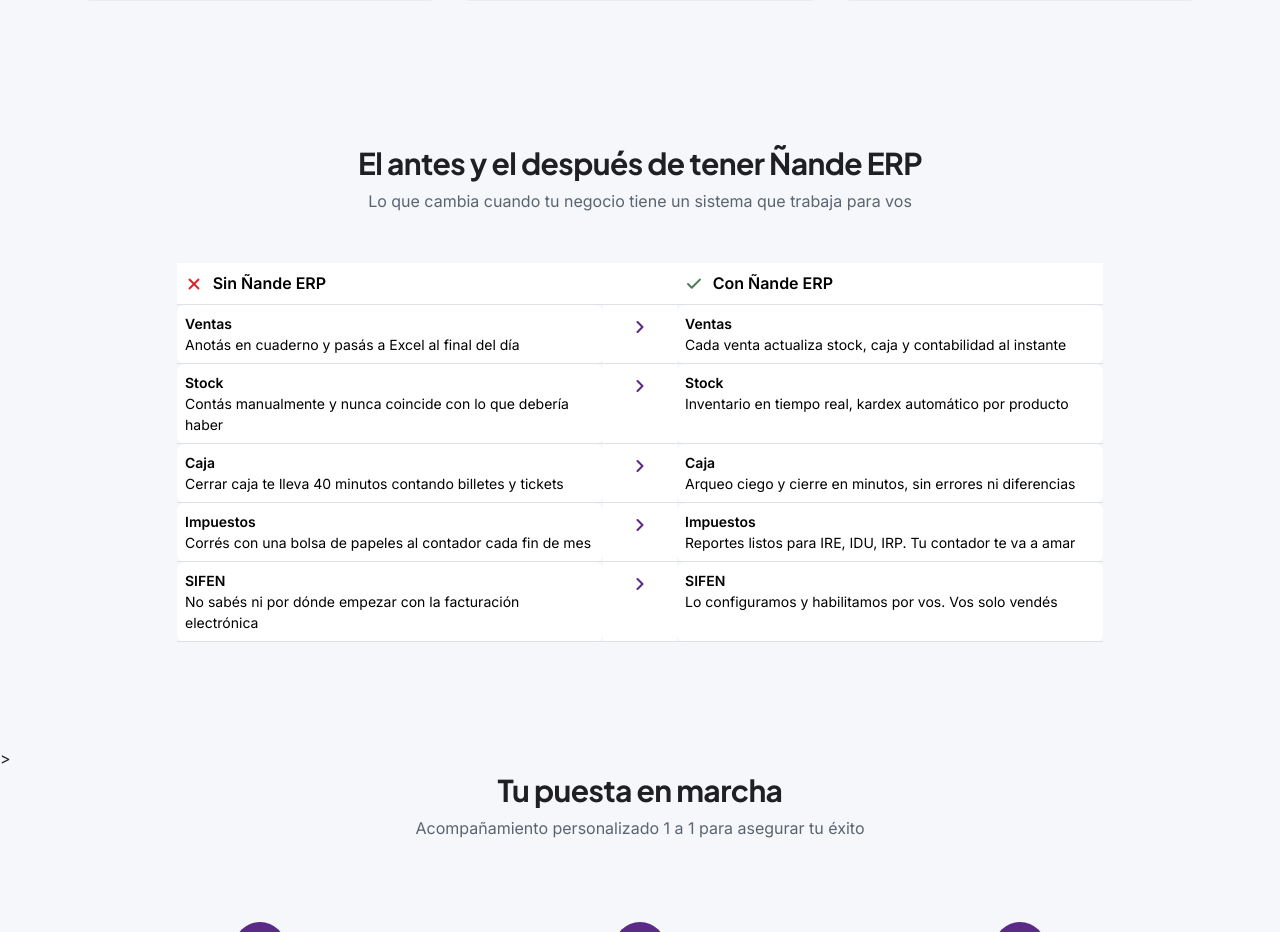
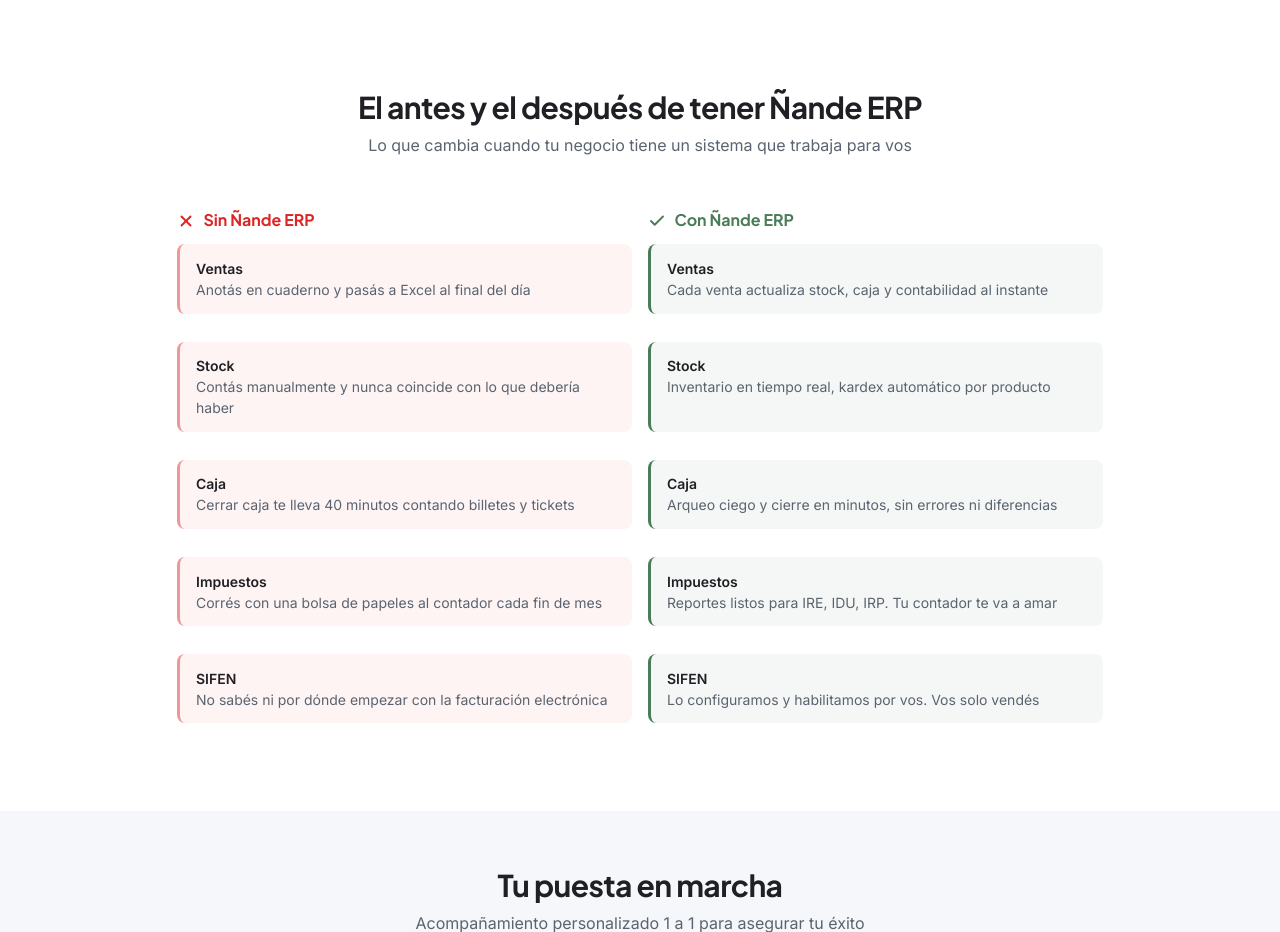
Before and after one commit to victor220888/guaranisoft-landing, a FastAPI app: page /nande-erp in a window 1280 px wide. Shown: the part 4211-5143 px from the top of the page. Run offline with FastAPI, Linux system fonts and the light colour scheme.

Commit message:
fix(landing): reparar HTML roto, hero corporativo, comparativa y navbar
- index.html: <section class="como-funciona"> quedaba abierta y anidaba
  "Casos de Uso" y "Antes vs Después"; además había un `</section>>`.
  Ahora las secciones abren y cierran donde corresponde.
- corp-hero: el refactor tipográfico había subido .hero .tagline a
  clamp(...,2.5rem). Se acota solo dentro de .corp-hero para no tocar
  el h1 de /nande-erp.
- comparativa: se reemplaza <table class="table"> por una grilla de
  tarjetas en pares, sin bordes de Bootstrap ni scroll horizontal.
- navbar: breakpoint parametrizado en base.html; /nande-erp usa
  expand-xl y pierde 3 enlaces secundarios. Texto sin cambios.

Co-Authored-By: Claude Opus 4.8 <noreply@anthropic.com>

```diff
--- a/static/css/landing.css
+++ b/static/css/landing.css
@@ -118,6 +118,17 @@ h1, h2 { font-weight: 700; }
     box-shadow: var(--shadow-md);
 }
 .navbar-landing img { height: 38px; }
+/* El <ul> solo se alinea en fila cuando el navbar ya está expandido; cada
+   página elige su breakpoint vía el bloque navbar_expand de base.html */
+@media (min-width: 992px) {
+    .navbar-expand-lg .navbar-nav-inline { align-items: center; gap: 0.5rem; }
+}
+@media (min-width: 1200px) {
+    .navbar-expand-xl .navbar-nav-inline { align-items: center; gap: 0.5rem; }
+}
+@media (max-width: 1199.98px) {
+    .navbar-landing img { height: 32px; }
+}
 .navbar-landing .nav-link {
     color: var(--gris-medio);
     font-weight: 500;
@@ -1027,6 +1038,15 @@ footer a:focus-visible {
     line-height: 1.1;
 }
 .corp-hero-wordmark span { color: var(--verde); }
+/* El hero corporativo lleva wordmark + tagline: sin esto el par compite con
+   el h1 de /nande-erp, que sí debe ir en la escala grande de .hero .tagline */
+.corp-hero .corp-hero-wordmark { font-size: clamp(1.75rem, 4vw, 2.25rem); }
+.corp-hero .tagline {
+    font-size: var(--text-lg);
+    font-weight: 600;
+    letter-spacing: -0.01em;
+    max-width: 34ch;
+}
 .corp-producto-card {
     background: var(--blanco);
     border: 1px solid var(--borde);
@@ -1205,27 +1225,32 @@ footer a:focus-visible {
     letter-spacing: 0.02em;
 }
 
-/* ── Tabla comparativa Antes vs Después ─────────────────────────────── */
-.comparativa-mal {
-    background: rgba(220, 38, 38, 0.05);
+/* ── Comparativa Antes vs Después ───────────────────────────────────── */
+.comparativa-head {
+    margin-bottom: var(--space-3);
+    font-family: var(--font-display);
+    font-weight: 700;
+    font-size: var(--text-base);
+}
+.comparativa-head-mal { color: #DC2626; }
+.comparativa-head-bien { color: var(--verde); }
+.comparativa-row + .comparativa-row { margin-top: var(--space-3); }
+.comparativa-mal,
+.comparativa-bien {
+    height: 100%;
     border-radius: var(--radius-sm);
     padding: 0.85rem 1rem;
     font-size: var(--text-sm);
     color: var(--gris-medio);
     line-height: 1.5;
 }
+.comparativa-mal {
+    background: rgba(220, 38, 38, 0.05);
+    border-left: 3px solid rgba(220, 38, 38, 0.45);
+}
 .comparativa-bien {
     background: rgba(74, 124, 89, 0.06);
-    border-radius: var(--radius-sm);
-    padding: 0.85rem 1rem;
-    font-size: var(--text-sm);
-    color: var(--gris-medio);
-    line-height: 1.5;
+    border-left: 3px solid var(--verde);
 }
-.comparativa-flecha { padding: 0.5rem 0; }
-
-@media (prefers-reduced-motion: reduce) {
-    .comparativa-mal,
-    .comparativa-bien,
-    .comparativa-flecha { transition: none; }
-}
+.comparativa-mal strong,
+.comparativa-bien strong { color: var(--gris-texto); }
--- a/templates/base.html
+++ b/templates/base.html
@@ -26,7 +26,7 @@
 </svg>
 
 <!-- ═══ Navbar ═════════════════════════════════════════════════════════ -->
-<nav class="navbar navbar-landing fixed-top navbar-expand-lg" aria-label="Navegación principal">
+<nav class="navbar navbar-landing fixed-top navbar-expand-{% block navbar_expand %}lg{% endblock %}" aria-label="Navegación principal">
     <div class="container">
         {% block navbar_brand %}{% endblock %}
         <button class="navbar-toggler" type="button" data-bs-toggle="collapse" data-bs-target="#navMain"
@@ -34,7 +34,7 @@
             <span class="navbar-toggler-icon"></span>
         </button>
         <div class="collapse navbar-collapse" id="navMain">
-            <ul class="navbar-nav ms-auto align-items-lg-center gap-lg-2">
+            <ul class="navbar-nav ms-auto navbar-nav-inline">
                 {% block nav_items %}{% endblock %}
             </ul>
         </div>
--- a/templates/index.html
+++ b/templates/index.html
@@ -49,12 +49,11 @@
             <img src="/static/img/logo-compacto.svg" alt="Ñande ERP" width="320" height="100">
         </a>{% endblock %}
 
+{% block navbar_expand %}xl{% endblock %}
+
 {% block nav_items %}
                 <li class="nav-item"><a class="nav-link" href="#pilares">Por qué Ñande</a></li>
-                <li class="nav-item"><a class="nav-link" href="#problemas">¿Problemas?</a></li>
                 <li class="nav-item"><a class="nav-link" href="#modulos">Módulos</a></li>
-                <li class="nav-item"><a class="nav-link" href="#casos-uso">Casos reales</a></li>
-                <li class="nav-item"><a class="nav-link" href="#antes-despues">Antes y después</a></li>
                 <li class="nav-item"><a class="nav-link" href="#precios">Precios</a></li>
                 <li class="nav-item"><a class="nav-link" href="#contacto">Contacto</a></li>
                 <li class="nav-item"><a class="nav-link corp-nav-link" href="/">Guaraní<span>Soft</span></a></li>
@@ -348,9 +347,6 @@
     </div>
 </section>
 
-<!-- ═══ Cómo funciona ═══════════════════════════════════════════════════ -->
-<section class="como-funciona section-compact" id="como-funciona" aria-labelledby="como-funciona-heading">
-
 <!-- ===== Casos de Uso ===== -->
 <section class="casos-uso section-compact" id="casos-uso" aria-labelledby="casos-uso-heading">
     <div class="container">
@@ -399,54 +395,50 @@
         </div>
         <div class="row justify-content-center fade-in">
             <div class="col-lg-10">
-                <div class="table-responsive">
-                    <table class="table comparativa-table" aria-label="Comparación: Sin Ñande ERP vs Con Ñande ERP">
-                        <thead>
-                            <tr>
-                                <th scope="col" style="width:46%">
-                                    <svg viewBox="0 0 24 24" width="18" height="18" fill="none" stroke="#DC2626" stroke-width="2.5" stroke-linecap="round" style="vertical-align:-4px;margin-right:0.35rem"><line x1="18" y1="6" x2="6" y2="18"/><line x1="6" y1="6" x2="18" y2="18"/></svg>
-                                    Sin Ñande ERP
-                                </th>
-                                <th scope="col" style="width:8%"></th>
-                                <th scope="col" style="width:46%">
-                                    <svg viewBox="0 0 24 24" width="18" height="18" fill="none" stroke="#4A7C59" stroke-width="2.5" stroke-linecap="round" stroke-linejoin="round" style="vertical-align:-4px;margin-right:0.35rem"><polyline points="20 6 9 17 4 12"/></svg>
-                                    Con Ñande ERP
-                                </th>
-                            </tr>
-                        </thead>
-                        <tbody>
-                            <tr>
-                                <td class="comparativa-mal"><strong>Ventas</strong><br>Anotás en cuaderno y pasás a Excel al final del día</td>
-                                <td class="comparativa-flecha text-center"><svg viewBox="0 0 24 24" width="20" height="20" fill="none" stroke="#5B2A86" stroke-width="2.5" stroke-linecap="round" stroke-linejoin="round"><polyline points="9 18 15 12 9 6"/></svg></td>
-                                <td class="comparativa-bien"><strong>Ventas</strong><br>Cada venta actualiza stock, caja y contabilidad al instante</td>
-                            </tr>
-                            <tr>
-                                <td class="comparativa-mal"><strong>Stock</strong><br>Contás manualmente y nunca coincide con lo que debería haber</td>
-                                <td class="comparativa-flecha text-center"><svg viewBox="0 0 24 24" width="20" height="20" fill="none" stroke="#5B2A86" stroke-width="2.5" stroke-linecap="round" stroke-linejoin="round"><polyline points="9 18 15 12 9 6"/></svg></td>
-                                <td class="comparativa-bien"><strong>Stock</strong><br>Inventario en tiempo real, kardex automático por producto</td>
-                            </tr>
-                            <tr>
-                                <td class="comparativa-mal"><strong>Caja</strong><br>Cerrar caja te lleva 40 minutos contando billetes y tickets</td>
-                                <td class="comparativa-flecha text-center"><svg viewBox="0 0 24 24" width="20" height="20" fill="none" stroke="#5B2A86" stroke-width="2.5" stroke-linecap="round" stroke-linejoin="round"><polyline points="9 18 15 12 9 6"/></svg></td>
-                                <td class="comparativa-bien"><strong>Caja</strong><br>Arqueo ciego y cierre en minutos, sin errores ni diferencias</td>
-                            </tr>
-                            <tr>
-                                <td class="comparativa-mal"><strong>Impuestos</strong><br>Corrés con una bolsa de papeles al contador cada fin de mes</td>
-                                <td class="comparativa-flecha text-center"><svg viewBox="0 0 24 24" width="20" height="20" fill="none" stroke="#5B2A86" stroke-width="2.5" stroke-linecap="round" stroke-linejoin="round"><polyline points="9 18 15 12 9 6"/></svg></td>
-                                <td class="comparativa-bien"><strong>Impuestos</strong><br>Reportes listos para IRE, IDU, IRP. Tu contador te va a amar</td>
-                            </tr>
-                            <tr>
-                                <td class="comparativa-mal"><strong>SIFEN</strong><br>No sabés ni por dónde empezar con la facturación electrónica</td>
-                                <td class="comparativa-flecha text-center"><svg viewBox="0 0 24 24" width="20" height="20" fill="none" stroke="#5B2A86" stroke-width="2.5" stroke-linecap="round" stroke-linejoin="round"><polyline points="9 18 15 12 9 6"/></svg></td>
-                                <td class="comparativa-bien"><strong>SIFEN</strong><br>Lo configuramos y habilitamos por vos. Vos solo vendés</td>
-                            </tr>
-                        </tbody>
-                    </table>
+                <div class="comparativa" role="group" aria-label="Comparación: Sin Ñande ERP vs Con Ñande ERP">
+                    <div class="row g-3 comparativa-head d-none d-md-flex" aria-hidden="true">
+                        <div class="col-md-6">
+                            <span class="comparativa-head-mal">
+                                <svg viewBox="0 0 24 24" width="18" height="18" fill="none" stroke="#DC2626" stroke-width="2.5" stroke-linecap="round" style="vertical-align:-4px;margin-right:0.35rem"><line x1="18" y1="6" x2="6" y2="18"/><line x1="6" y1="6" x2="18" y2="18"/></svg>
+                                Sin Ñande ERP
+                            </span>
+                        </div>
+                        <div class="col-md-6">
+                            <span class="comparativa-head-bien">
+                                <svg viewBox="0 0 24 24" width="18" height="18" fill="none" stroke="#4A7C59" stroke-width="2.5" stroke-linecap="round" stroke-linejoin="round" style="vertical-align:-4px;margin-right:0.35rem"><polyline points="20 6 9 17 4 12"/></svg>
+                                Con Ñande ERP
+                            </span>
+                        </div>
+                    </div>
+
+                    <div class="row g-3 comparativa-row">
+                        <div class="col-md-6"><div class="comparativa-mal"><strong>Ventas</strong><br>Anotás en cuaderno y pasás a Excel al final del día</div></div>
+                        <div class="col-md-6"><div class="comparativa-bien"><strong>Ventas</strong><br>Cada venta actualiza stock, caja y contabilidad al instante</div></div>
+                    </div>
+                    <div class="row g-3 comparativa-row">
+                        <div class="col-md-6"><div class="comparativa-mal"><strong>Stock</strong><br>Contás manualmente y nunca coincide con lo que debería haber</div></div>
+                        <div class="col-md-6"><div class="comparativa-bien"><strong>Stock</strong><br>Inventario en tiempo real, kardex automático por producto</div></div>
+                    </div>
+                    <div class="row g-3 comparativa-row">
+                        <div class="col-md-6"><div class="comparativa-mal"><strong>Caja</strong><br>Cerrar caja te lleva 40 minutos contando billetes y tickets</div></div>
+                        <div class="col-md-6"><div class="comparativa-bien"><strong>Caja</strong><br>Arqueo ciego y cierre en minutos, sin errores ni diferencias</div></div>
+                    </div>
+                    <div class="row g-3 comparativa-row">
+                        <div class="col-md-6"><div class="comparativa-mal"><strong>Impuestos</strong><br>Corrés con una bolsa de papeles al contador cada fin de mes</div></div>
+                        <div class="col-md-6"><div class="comparativa-bien"><strong>Impuestos</strong><br>Reportes listos para IRE, IDU, IRP. Tu contador te va a amar</div></div>
+                    </div>
+                    <div class="row g-3 comparativa-row">
+                        <div class="col-md-6"><div class="comparativa-mal"><strong>SIFEN</strong><br>No sabés ni por dónde empezar con la facturación electrónica</div></div>
+                        <div class="col-md-6"><div class="comparativa-bien"><strong>SIFEN</strong><br>Lo configuramos y habilitamos por vos. Vos solo vendés</div></div>
+                    </div>
                 </div>
             </div>
         </div>
     </div>
-</section>>
+</section>
+
+<!-- ═══ Cómo funciona ═══════════════════════════════════════════════════ -->
+<section class="como-funciona section-compact" id="como-funciona" aria-labelledby="como-funciona-heading">
     <div class="container">
         <div class="section-title fade-in">
             <h2 id="como-funciona-heading">Tu puesta en marcha</h2>
```
